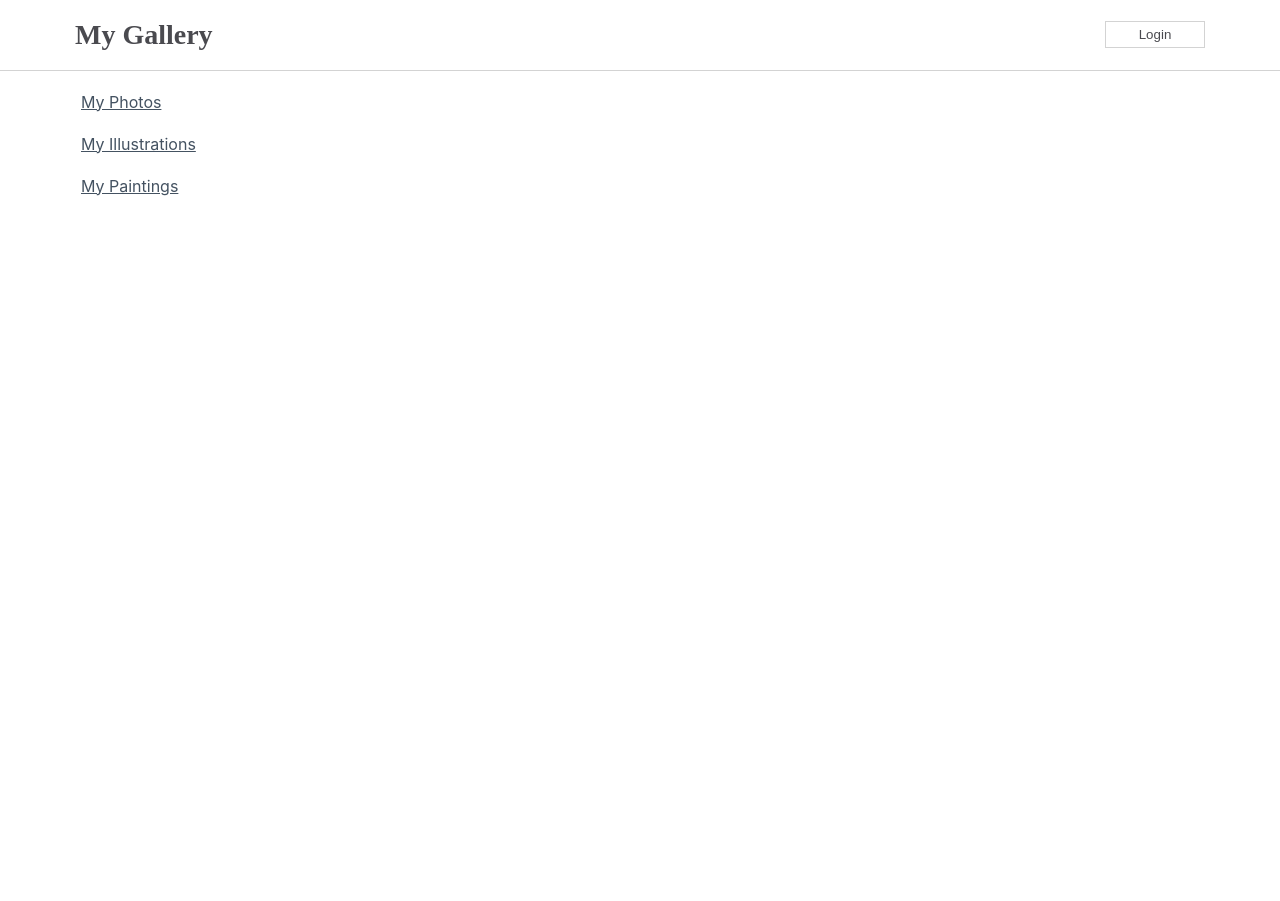
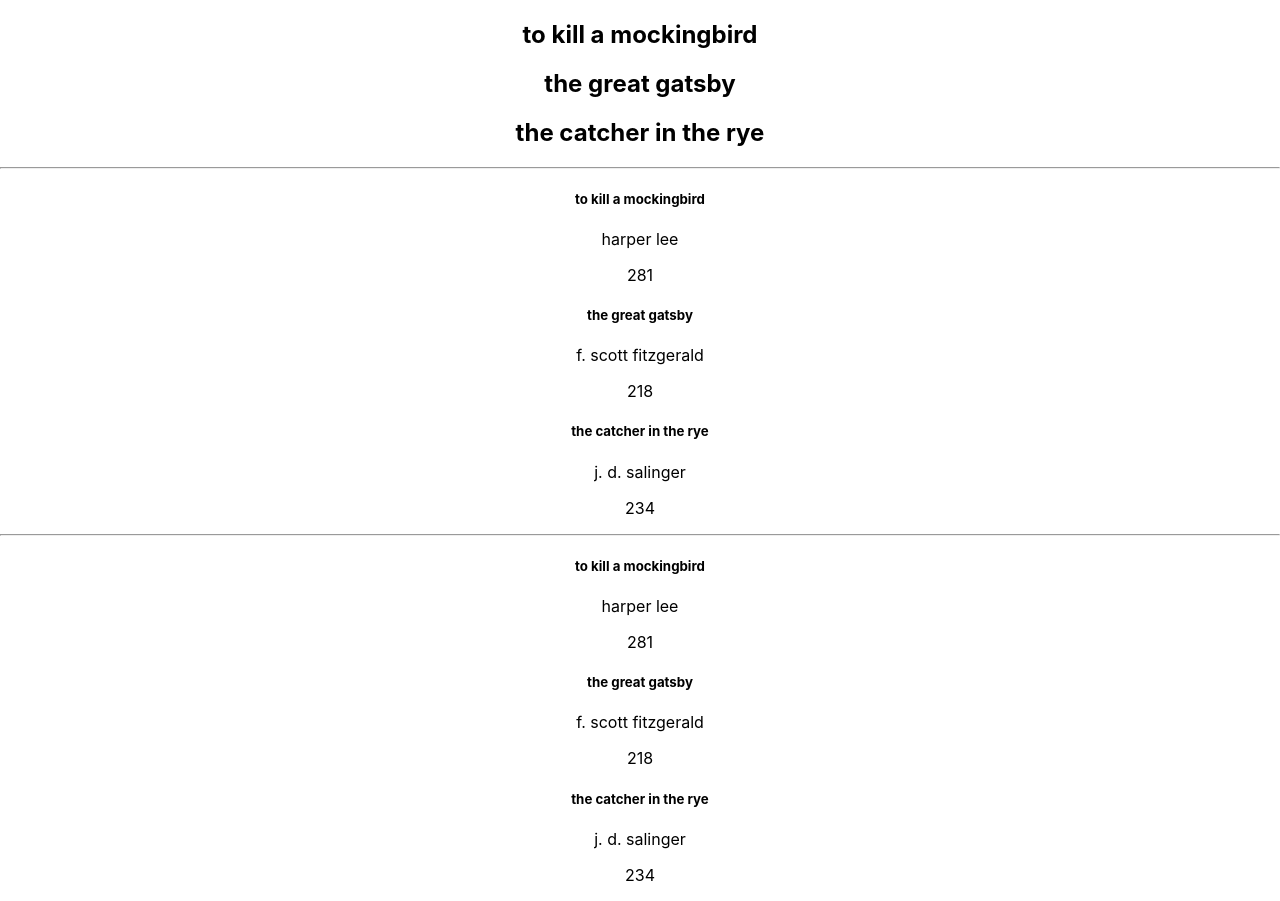
Before and after one commit to GrzegorzStary/react, a React (Create React App) app in the folder react/my-app/: page / in a window 1280 px wide. Before the commit the page ends 800 px from the top, so only its background shows below. Built offline with nearby package versions, Linux system fonts and the light colour scheme.

Commit message:
Using map system for creating lists

```diff
--- a/react/my-app/src/App.js
+++ b/react/my-app/src/App.js
@@ -9,11 +9,11 @@
 import MethodsAsPropsParent from './components/MethodsAsPropsParent';
 import NavBarForm from './components/NavBarForm';
 import Sidebar from './components/Sidebar';
+import RenderingLists from "./components/RenderingLists";
 
 function App() {
   return <div className="App">
-      <NavBarForm />
-      <Sidebar />
+      <RenderingLists />
   </div>;
 }
 
--- /dev/null
+++ b/react/my-app/src/components/Book.js
@@ -0,0 +1,14 @@
+import React from 'react'
+
+function Book(props) {
+    const book = props.book
+    return (
+        <div>
+            <h5>{book.title}</h5>
+            <p>{book.author}</p>
+            <p>{book.pages}</p>
+        </div>
+    )
+}
+
+export default Book
--- /dev/null
+++ b/react/my-app/src/components/RenderingLists.js
@@ -0,0 +1,51 @@
+import React from "react";
+import Book from "./Book";
+
+function RenderingLists() {
+  const bookList = [
+    "to kill a mockingbird",
+    "the great gatsby",
+    "the catcher in the rye",
+  ];
+
+  const books = [
+    {
+      title: "to kill a mockingbird",
+      author: "harper lee",
+      pages: 281,
+    },
+    {
+      title: "the great gatsby",
+      author: "f. scott fitzgerald",
+      pages: 218,
+    },
+    {
+      title: "the catcher in the rye",
+      author: "j. d. salinger",
+      pages: 234,
+    },
+  ];
+  return (
+    <div>
+      {bookList.map((book) => {
+        return <h2 key={book}>{book}</h2>;
+      })}
+      <hr />
+      {books.map((book) => {
+        return (
+          <div key={book.title}>
+            <h5>{book.title}</h5>
+            <p>{book.author}</p>
+            <p>{book.pages}</p>
+          </div>
+        );
+      })}
+      <hr />
+      {books.map((book) => {
+        return <Book key={book.title} book={book} />;
+      })}
+    </div>
+  );
+}
+
+export default RenderingLists;
```
